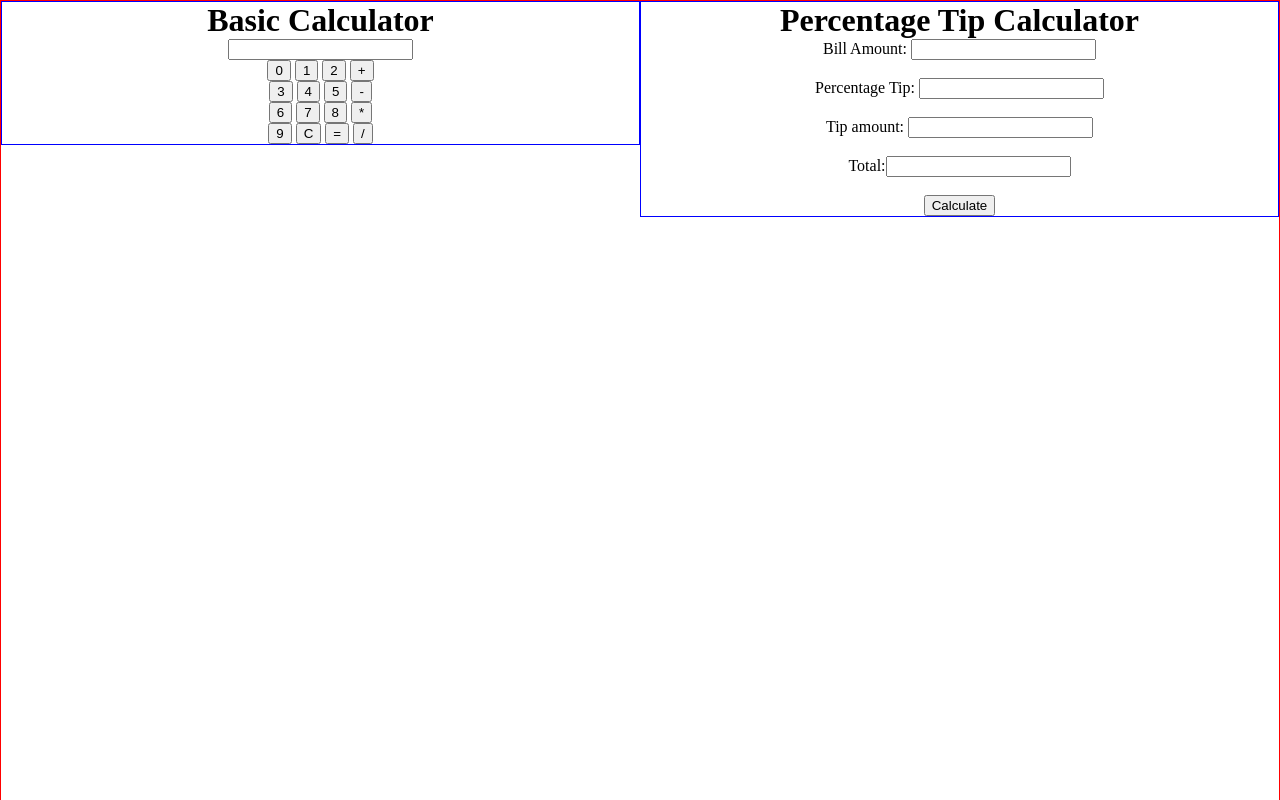
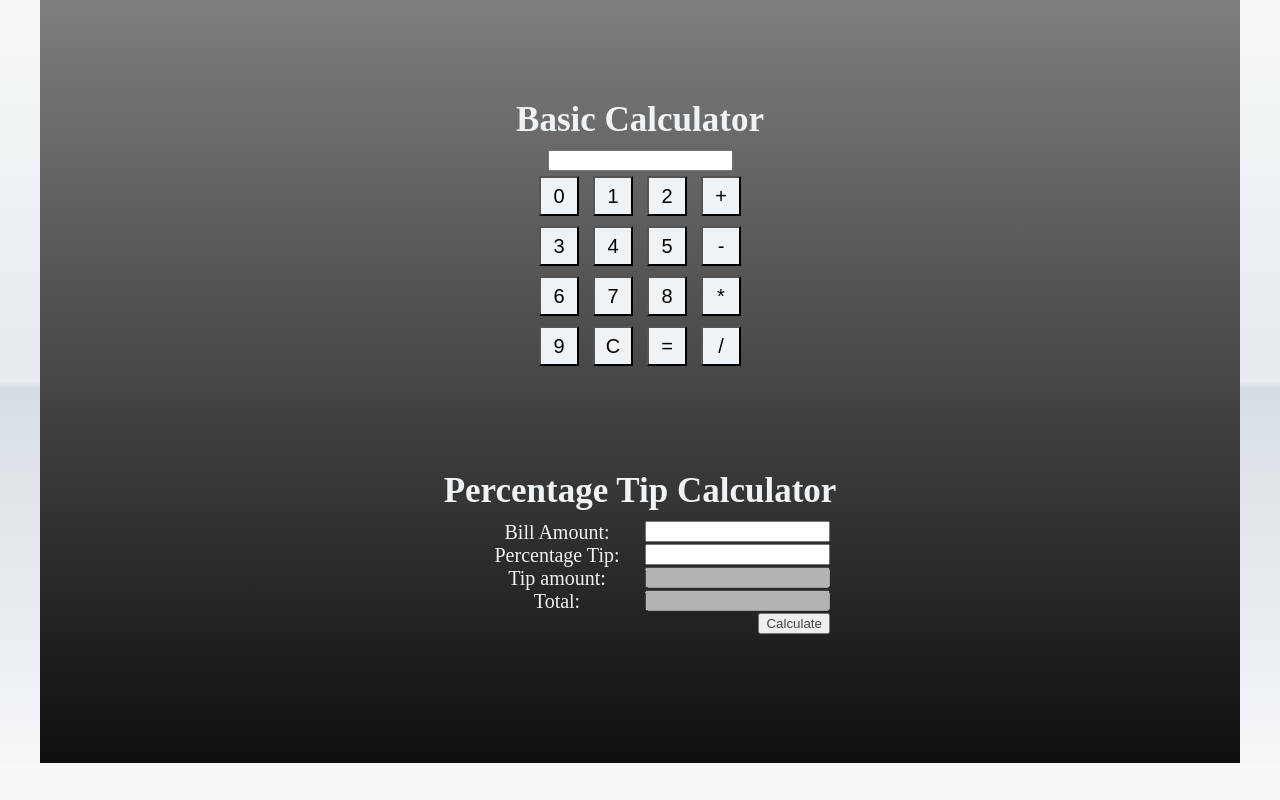
Before and after one commit to Kghhuick/Calculators, a plain HTML site: page index.html in a window 1280 px wide. Shown: the top 800 px of the page. Drawn offline with Linux system fonts and the light colour scheme.

Commit message:
css styling

```diff
--- a/index.html
+++ b/index.html
@@ -1,5 +1,6 @@
 <!DOCTYPE html>
 <html>
+
 <head>
   <meta charset="utf-8">
   <link rel="stylesheet" href="style.css">
@@ -11,7 +12,7 @@
     <div class="box">
       <h1>Basic Calculator</h1>
       <form id="basicCalculator" name="calc">
-  <input type="text"  value=""> </br>
+        <input type="text" value=""> </br>
         <input type="button" value="0">
         <input type="button" value="1">
         <input type="button" value="2">
@@ -33,17 +34,19 @@
 
     <div class="box">
       <h1>Percentage Tip Calculator</h1>
-  <form id =percentageTipCalculator>
-  <p>Bill Amount: <input id="amount"> </p> </br>
-  <p>Percentage Tip: <input id="percentage"> </p> </br>
-  <p>Tip amount: <input id="tip"> </p> </br>
-  <p>Total:<input id="total"> </p> </br>
-  <p><input id="up" type="submit" value="Calculate"> </p>
+      <form id=percentageTipCalculator>
+
+        <p>Bill Amount:</p> <input id="amount"> </br>
+        <p>Percentage Tip:</p> <input id="percentage"> </br>
+        <p>Tip amount:</p> <input id="tip" disabled> </br>
+        <p>Total: </p> <input id="total" disabled> </br>
+        <input id="up" type="submit" value="Calculate">
 
     </div>
 
   </div>
-<script src="app.js"> </script>
+  <script src="app.js">
+  </script>
 </body>
 
 
@@ -55,5 +58,4 @@
 
 
 
-
 </html>
--- a/style.css
+++ b/style.css
@@ -1,18 +1,79 @@
 * {
-box-sizing: border-box;
-margin:0 auto;
-padding: 0 auto;
+  box-sizing: border-box;
+  margin: 0 auto;
+  padding: 0 auto;
+}
+
+body {
+  background: rgb(246, 248, 249);
+  /* Old browsers */
+  background: -moz-linear-gradient(top, rgba(246, 248, 249, 1) 0%, rgba(229, 235, 238, 1) 50%, rgba(215, 222, 227, 1) 51%, rgba(245, 247, 249, 1) 100%);
+  /* FF3.6-15 */
+  background: -webkit-linear-gradient(top, rgba(246, 248, 249, 1) 0%, rgba(229, 235, 238, 1) 50%, rgba(215, 222, 227, 1) 51%, rgba(245, 247, 249, 1) 100%);
+  /* Chrome10-25,Safari5.1-6 */
+  background: linear-gradient(to bottom, rgba(246, 248, 249, 1) 0%, rgba(229, 235, 238, 1) 50%, rgba(215, 222, 227, 1) 51%, rgba(245, 247, 249, 1) 100%);
+  /* W3C, IE10+, FF16+, Chrome26+, Opera12+, Safari7+ */
+  filter: progid:DXImageTransform.Microsoft.gradient( startColorstr='#f6f8f9', endColorstr='#f5f7f9', GradientType=0);
+  /* IE6-9 */
 }
 
 .container {
-  width:100%;
-  border:1px solid red;
-  height: 1200px;
+  background: rgb(125, 126, 125);
+  /* Old browsers */
+  background: -moz-linear-gradient(top, rgba(125, 126, 125, 1) 0%, rgba(14, 14, 14, 1) 100%);
+  /* FF3.6-15 */
+  background: -webkit-linear-gradient(top, rgba(125, 126, 125, 1) 0%, rgba(14, 14, 14, 1) 100%);
+  /* Chrome10-25,Safari5.1-6 */
+  background: linear-gradient(to bottom, rgba(125, 126, 125, 1) 0%, rgba(14, 14, 14, 1) 100%);
+  /* W3C, IE10+, FF16+, Chrome26+, Opera12+, Safari7+ */
+  filter: progid:DXImageTransform.Microsoft.gradient( startColorstr='#7d7e7d', endColorstr='#0e0e0e', GradientType=0);
+  /* IE6-9 */
+  width: 1200px;
+  padding-top: 50px;
+  padding-bottom: 50px;
+}
 
+.box {
+  width: 50%;
+  text-align: center;
+  margin-top: 50px;
+  margin-bottom: 100px;
+  position: relative;
 }
-.box{
-  width: 50%;
-  border:1px solid blue;
-  float:left;
-  text-align: center;
+
+h1 {
+  color: #EFF3F5;
+  font-size: 35px;
+  margin-bottom: 10px;
 }
+
+input[type="button"] {
+  margin: 5px 5px 5px 5px;
+  background-color: #EFF3F5;
+  width: 40px;
+  height: 40px;
+  font-size: 20px;
+}
+
+input[type="button"]:hover {
+  background-color: red;
+}
+
+#percentageTipCalculator input {
+  position: absolute;
+  right: 110px;
+}
+
+#percentageTipCalculator>p {
+  font-size: 20px;
+  color: #EFF3F5;
+  display: inline-block;
+  position: relative;
+  left: -83px;
+}
+
+#up {
+  color: #434343;
+}
+
+.
```
Also changed, not shown: app.js (+6 -7 lines). Lines whose indentation alone changed are shown as unchanged.
